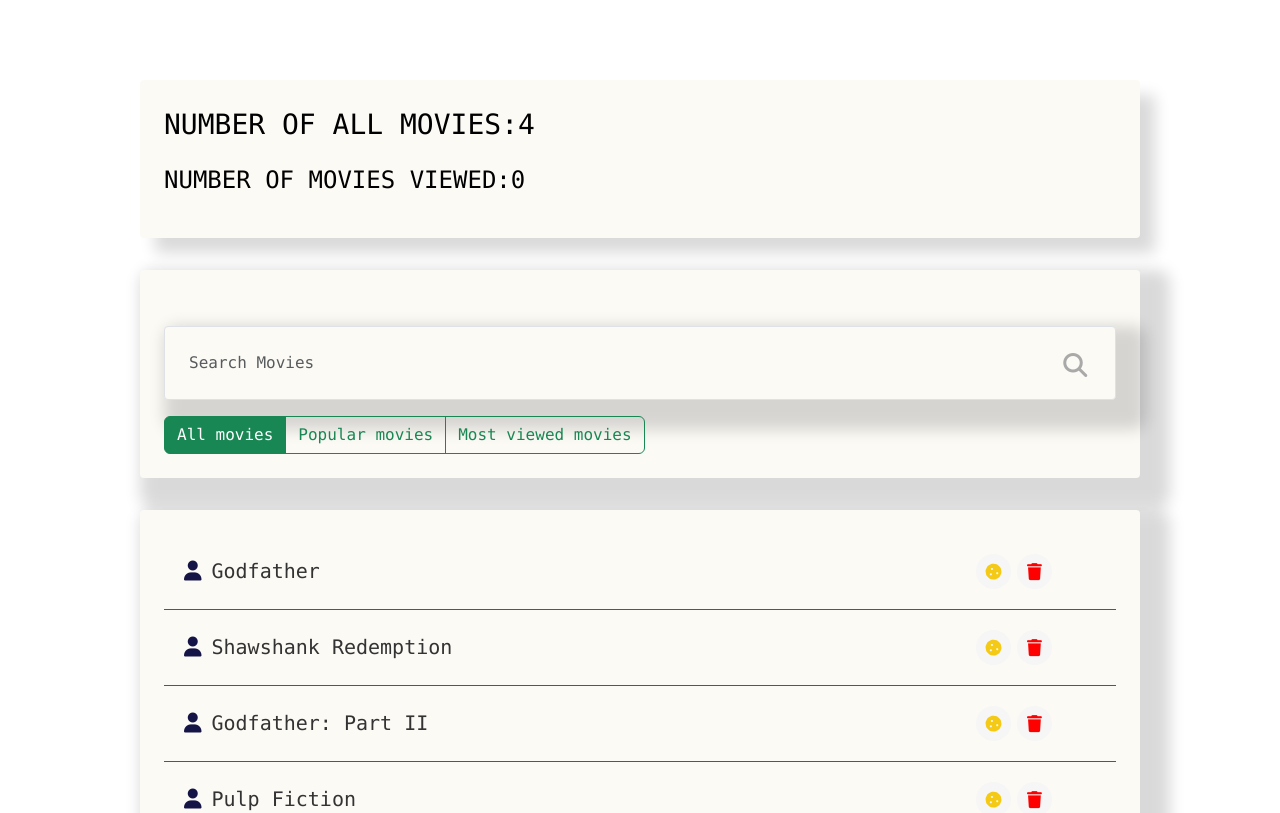
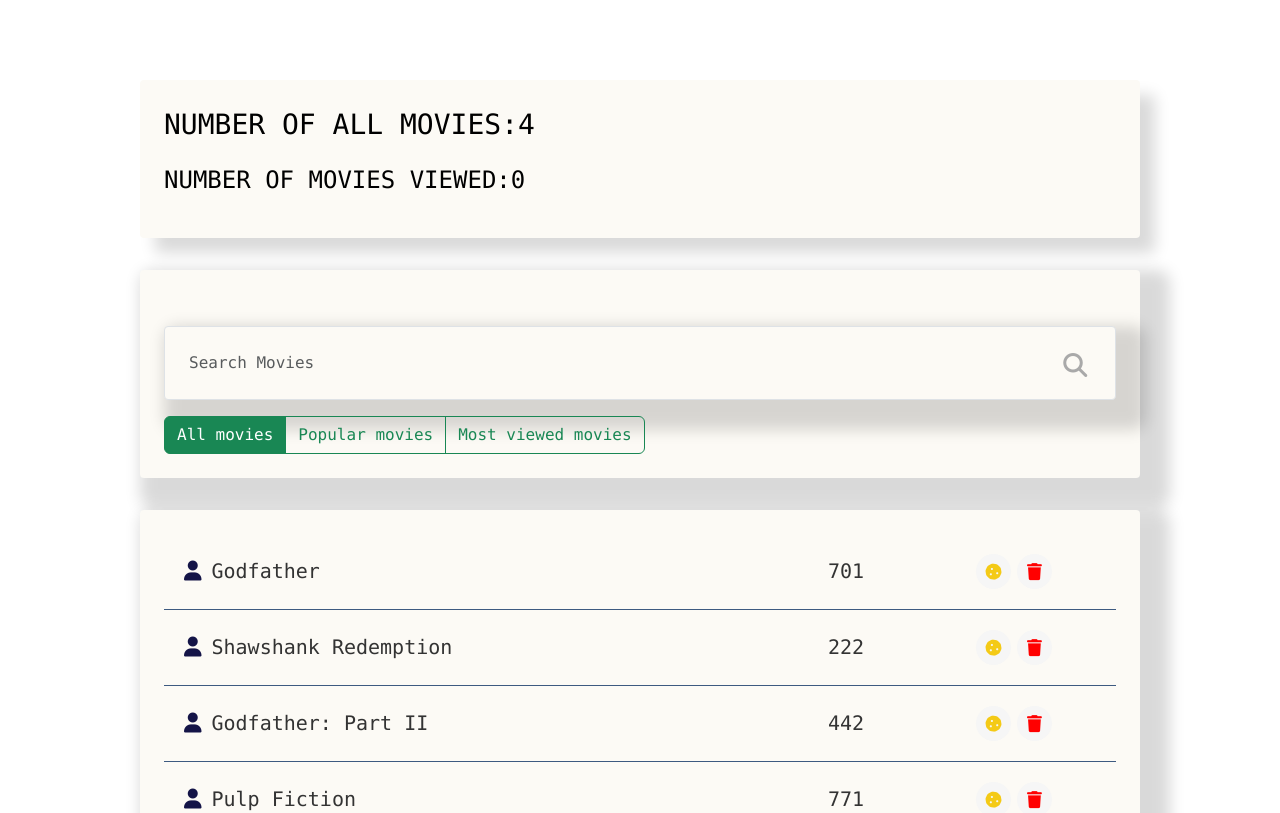
Before and after one commit to Muhammadayub727/vue-todo, a Vue app: page / in a window 1280 px wide. Shown: the top 813 px of the page. Built offline with nearby package versions, Linux system fonts and the light colour scheme.

Commit message:
project update

```diff
--- a/src/components/app/App.vue
+++ b/src/components/app/App.vue
@@ -115,7 +115,7 @@ export default {
         case 'popular':
           return arr.filter((c) => c.like);
         case 'mostViewed':
-          return arr.filter((c) => c.viewers > 700);
+          return arr.filter((c) => c.seen > 400);
         case 'favourite':
           return arr.filter((c) => c.favourite);
         default:
--- a/src/components/movie-list-item/MovieListItem.vue
+++ b/src/components/movie-list-item/MovieListItem.vue
@@ -4,7 +4,7 @@
     :class="[{ like: movie.like }, { favourite: movie.favourite }]"
   >
     <span class="list-group-item-label" @click="onLike"><i class="fas fa-user user"></i>{{ movie.name }}</span>
-    <input type="number" class="list-group-item-input"  :value='movie.viewers'/>
+    <input type="number" class="list-group-item-input"  :value="movie.seen"/>
     <div class="d-flex justify-content-center align-items-center">
       <button type="button" class="btn-cookie btn-sm" @click="$emit('onFavourite',movie.id)">
         <i class="fas fa-cookie heart" aria-hidden="true"></i>
```
